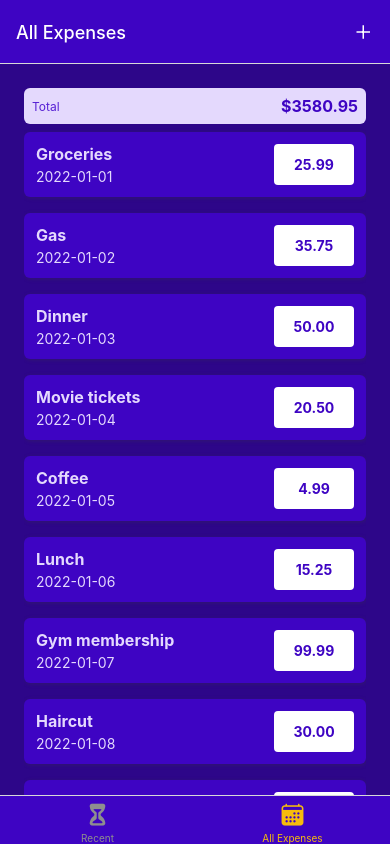
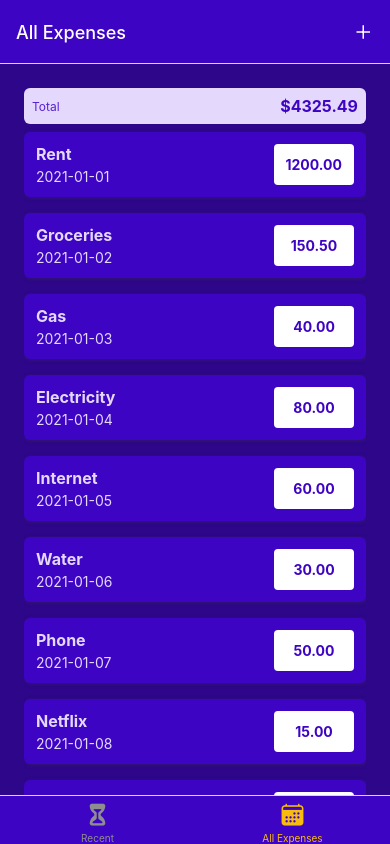
Before and after one commit to iugmali/expo-expense-tracker, a React Native app: screen /AllExpenses in a window 390 px wide. Built offline with nearby package versions, Linux system fonts and the light colour scheme.

Commit message:
add redux to the project and create expenses store

```diff
--- a/App.js
+++ b/App.js
@@ -9,6 +9,8 @@ import AllExpensesScreen from "./src/screens/AllExpensesScreen";
 import {GlobalStyles} from "./src/constants/styles";
 import {Ionicons} from "@expo/vector-icons";
 import IconButton from "./src/components/UI/IconButton";
+import {Provider} from "react-redux";
+import {store} from "./src/store/store";
 
 const Stack = createNativeStackNavigator();
 const BottomTabs = createBottomTabNavigator();
@@ -62,8 +64,14 @@ export default function App() {
   return (
     <>
       <StatusBar style="light" />
+      <Provider store={store} >
         <NavigationContainer>
-        <Stack.Navigator>
+          <Stack.Navigator screenOptions={{
+            headerStyle: {
+              backgroundColor: GlobalStyles.colors.primary500
+            },
+            headerTintColor: 'white',
+          }}>
             <Stack.Screen
               name={'ExpensesOverview'}
               component={ExpenseOverview}
@@ -71,9 +79,12 @@ export default function App() {
                 headerShown: false
               }}
             />
-          <Stack.Screen name={'ManageExpense'} component={ManageExpenseScreen} />
+            <Stack.Screen name={'ManageExpense'} component={ManageExpenseScreen} options={{
+              presentation: 'modal'
+            }}/>
           </Stack.Navigator>
         </NavigationContainer>
+      </Provider>
     </>
   );
 }
--- a/package.json
+++ b/package.json
@@ -13,12 +13,14 @@
     "@react-navigation/bottom-tabs": "^6.5.8",
     "@react-navigation/native": "^6.1.7",
     "@react-navigation/native-stack": "^6.9.13",
+    "@reduxjs/toolkit": "^1.9.5",
     "expo": "~48.0.18",
     "expo-status-bar": "~1.4.4",
     "react": "18.2.0",
     "react-native": "0.71.8",
     "react-native-safe-area-context": "4.5.0",
-    "react-native-screens": "~3.20.0"
+    "react-native-screens": "~3.20.0",
+    "react-redux": "^8.1.1"
   },
   "devDependencies": {
     "@babel/core": "^7.20.0"
--- a/src/components/ExpensesOutput/ExpenseItem.js
+++ b/src/components/ExpensesOutput/ExpenseItem.js
@@ -3,10 +3,13 @@ import {GlobalStyles} from "../../constants/styles";
 import {getFormattedDate} from "../../util/date";
 import {useNavigation} from "@react-navigation/native";
 
-export default function ExpenseItem({description, amount, date}) {
+export default function ExpenseItem({id, description, amount, date}) {
   const navigation = useNavigation();
+  const dateObject = new Date(date);
   const expensePressHandler = () => {
-    navigation.navigate('ManageExpense');
+    navigation.navigate('ManageExpense', {
+      expenseId: id
+    });
   };
 
   return (
@@ -14,7 +17,7 @@ export default function ExpenseItem({description, amount, date}) {
       <View style={styles.expenseItem}>
         <View>
           <Text style={[styles.textBase, styles.description]}>{description}</Text>
-          <Text style={styles.textBase}>{getFormattedDate(date)}</Text>
+          <Text style={styles.textBase}>{getFormattedDate(dateObject)}</Text>
         </View>
         <View style={styles.amountContainer}>
           <Text style={styles.amount}>{amount.toFixed(2)}</Text>
--- a/src/data/dummy-data.js
+++ b/src/data/dummy-data.js
@@ -1,44 +1,42 @@
-import Expense from "../models/expense";
-
 export const expenses = [
-  new Expense("1", "Groceries", 25.99, "2022-01-01"),
-  new Expense("2", "Gas", 35.75, "2022-01-02"),
-  new Expense("3", "Dinner", 50.00, "2022-01-03"),
-  new Expense("4", "Movie tickets", 20.50, "2022-01-04"),
-  new Expense("5", "Coffee", 4.99, "2022-01-05"),
-  new Expense("6", "Lunch", 15.25, "2022-01-06"),
-  new Expense("7", "Gym membership", 99.99, "2022-01-07"),
-  new Expense("8", "Haircut", 30.00, "2022-01-08"),
-  new Expense("9", "Clothes", 75.50, "2022-01-09"),
-  new Expense("10", "Books", 12.99, "2022-01-10"),
-  new Expense("11", "Phone bill", 80.00, "2022-01-11"),
-  new Expense("12", "Internet bill", 60.00, "2022-01-12"),
-  new Expense("13", "Electricity bill", 100.00, "2022-01-13"),
-  new Expense("14", "Water bill", 50.00, "2022-01-14"),
-  new Expense("15", "Rent", 1000.00, "2022-01-15"),
-  new Expense("16", "Car insurance", 150.00, "2022-01-16"),
-  new Expense("17", "Health insurance", 200.00, "2022-01-17"),
-  new Expense("18", "Dental appointment", 75.00, "2022-01-18"),
-  new Expense("19", "Vision appointment", 50.00, "2022-01-19"),
-  new Expense("20", "Gift for friend", 30.00, "2022-01-20"),
-  new Expense("21", "Charity donation", 50.00, "2022-01-21"),
-  new Expense("22", "Vacation", 500.00, "2022-01-22"),
-  new Expense("23", "Concert tickets", 100.00, "2022-01-23"),
-  new Expense("24", "Car repair", 200.00, "2022-01-24"),
-  new Expense("25", "Home repair", 150.00, "2022-01-25"),
-  new Expense("26", "Pet food", 20.00, "2022-01-26"),
-  new Expense("27", "Pet grooming", 50.00, "2022-01-27"),
-  new Expense("28", "Pet toys", 10.00, "2022-01-28"),
-  new Expense("29", "Netflix subscription", 15.00, "2022-01-29"),
-  new Expense("30", "Amazon Prime subscription", 10.00, "2022-01-30"),
-  new Expense("31", "Hulu subscription", 12.00, "2022-01-31"),
-  new Expense("32", "Disney+ subscription", 8.00, "2022-02-01"),
-  new Expense("33", "Spotify subscription", 9.99, "2022-02-02"),
-  new Expense("34", "Gym clothes", 50.00, "2022-02-03"),
-  new Expense("35", "Home decor", 100.00, "2022-02-04"),
-  new Expense("36", "Office supplies", 25.00, "2022-02-05"),
-  new Expense("37", "Car wash", 10.00, "2022-02-06"),
-  new Expense("38", "Parking ticket", 25.00, "2022-02-07"),
-  new Expense("39", "Traffic ticket", 50.00, "2022-02-08"),
-  new Expense("40", "Late fee", 20.00, "2022-02-09")
+  { id: '1', description: 'Rent', amount: 1200.00, date: '2021-01-01' },
+  { id: '2', description: 'Groceries', amount: 150.50, date: '2021-01-02' },
+  { id: '3', description: 'Gas', amount: 40.00, date: '2021-01-03' },
+  { id: '4', description: 'Electricity', amount: 80.00, date: '2021-01-04' },
+  { id: '5', description: 'Internet', amount: 60.00, date: '2021-01-05' },
+  { id: '6', description: 'Water', amount: 30.00, date: '2021-01-06' },
+  { id: '7', description: 'Phone', amount: 50.00, date: '2021-01-07' },
+  { id: '8', description: 'Netflix', amount: 15.00, date: '2021-01-08' },
+  { id: '9', description: 'Hulu', amount: 10.00, date: '2021-01-09' },
+  { id: '10', description: 'Amazon Prime', amount: 12.99, date: '2021-01-10' },
+  { id: '11', description: 'Car Insurance', amount: 100.00, date: '2021-01-11' },
+  { id: '12', description: 'Health Insurance', amount: 200.00, date: '2021-01-12' },
+  { id: '13', description: 'Dental Insurance', amount: 50.00, date: '2021-01-13' },
+  { id: '14', description: 'Life Insurance', amount: 75.00, date: '2021-01-14' },
+  { id: '15', description: 'Car Payment', amount: 300.00, date: '2021-01-15' },
+  { id: '16', description: 'Student Loan', amount: 200.00, date: '2021-01-16' },
+  { id: '17', description: 'Credit Card Payment', amount: 100.00, date: '2021-01-17' },
+  { id: '18', description: 'Gasoline', amount: 50.00, date: '2021-01-18' },
+  { id: '19', description: 'Car Maintenance', amount: 75.00, date: '2021-01-19' },
+  { id: '20', description: 'Clothing', amount: 50.00, date: '2021-01-20' },
+  { id: '21', description: 'Shoes', amount: 75.00, date: '2021-01-21' },
+  { id: '22', description: 'Haircut', amount: 25.00, date: '2021-01-22' },
+  { id: '23', description: 'Gym Membership', amount: 50.00, date: '2021-01-23' },
+  { id: '24', description: 'Music Streaming', amount: 10.00, date: '2021-01-24' },
+  { id: '25', description: 'Video Streaming', amount: 15.00, date: '2021-01-25' },
+  { id: '26', description: 'Books', amount: 20.00, date: '2021-01-26' },
+  { id: '27', description: 'Magazines', amount: 5.00, date: '2021-01-27' },
+  { id: '28', description: 'Newspaper', amount: 2.00, date: '2021-01-28' },
+  { id: '29', description: 'Gifts', amount: 50.00, date: '2021-01-29' },
+  { id: '30', description: 'Charity', amount: 25.00, date: '2021-01-30' },
+  { id: '31', description: 'Vacation', amount: 500.00, date: '2021-01-31' },
+  { id: '32', description: 'Home Repairs', amount: 100.00, date: '2021-02-01' },
+  { id: '33', description: 'Home Maintenance', amount: 50.00, date: '2021-02-02' },
+  { id: '34', description: 'Home Insurance', amount: 150.00, date: '2021-02-03' },
+  { id: '35', description: 'Property Taxes', amount: 200.00, date: '2021-02-04' },
+  { id: '36', description: 'Home Security', amount: 30.00, date: '2021-02-05' },
+  { id: '37', description: 'Home Cleaning', amount: 50.00, date: '2021-02-06' },
+  { id: '38', description: 'Home Improvement', amount: 75.00, date: '2021-02-07' },
+  { id: '39', description: 'Home Decor', amount: 25.00, date: '2021-02-08' },
+  { id: '40', description: 'Home Entertainment', amount: 20.00, date: '2021-02-09' }
 ];
--- a/src/models/expense.js
+++ /dev/null
@@ -1,15 +0,0 @@
-class Expense {
-  constructor(
-    id,
-    description,
-    amount,
-    date
-  ) {
-    this.id = id;
-    this.description = description;
-    this.amount = amount;
-    this.date = new Date(date);
-  }
-}
-
-export default Expense;
--- a/src/screens/AllExpensesScreen.js
+++ b/src/screens/AllExpensesScreen.js
@@ -1,9 +1,10 @@
 import React from 'react';
 import { StyleSheet, Text, View } from 'react-native';
 import ExpensesOutput from "../components/ExpensesOutput/ExpensesOutput";
-import {expenses} from "../data/dummy-data";
+import {useSelector} from "react-redux";
 
 export default function AllExpensesScreen() {
+  const expenses = useSelector((state) => state.expenses.expenses);
   return (
     <ExpensesOutput expenses={expenses} expensesPeriod={'Total'} />
   );
--- a/src/screens/ManageExpenseScreen.js
+++ b/src/screens/ManageExpenseScreen.js
@@ -1,10 +1,67 @@
-import React from 'react';
+import React, {useLayoutEffect} from 'react';
 import { StyleSheet, Text, View } from 'react-native';
+import IconButton from "../components/UI/IconButton";
+import {GlobalStyles} from "../constants/styles";
+import Button from "../components/UI/Button";
+import {useDispatch} from "react-redux";
+import {removeExpense} from "../store/expenses";
 
-export default function ManageExpenseScreen() {
+export default function ManageExpenseScreen({route, navigation}) {
+  const editedExpenseId = route.params?.expenseId;
+  const isEditing = !!editedExpenseId;
+  const dispatch = useDispatch();
+
+  useLayoutEffect(() => {
+    navigation.setOptions({
+      title: isEditing ? 'Edit Expense' : 'Add Expense'
+    })
+  }, [navigation, isEditing]);
+
+  function cancelHandler() {
+    navigation.goBack();
+
+  }
+
+  function confirmHandler() {
+    navigation.goBack();
+  }
+
+  function deleteHandler() {
+    dispatch(removeExpense({id: editedExpenseId}));
+    navigation.goBack();
+  }
+
   return (
-    <View>
-      <Text>Hello World!</Text>
+    <View style={styles.container}>
+      <View style={styles.buttons}>
+        <Button style={styles.button} mode={'flat'} onPress={cancelHandler}>Cancel</Button>
+        <Button style={styles.button} mode={''} onPress={confirmHandler}>{isEditing ? 'Update' : 'Add'}</Button>
+      </View>
+      {isEditing && <View style={styles.deleteContainer}><IconButton icon={'trash'} color={GlobalStyles.colors.error500} size={36} onPress={deleteHandler} /></View> }
     </View>
   );
 }
+
+const styles = StyleSheet.create({
+  container: {
+    flex: 1,
+    padding: 24,
+    backgroundColor: GlobalStyles.colors.primary800
+  },
+  buttons: {
+    flexDirection: 'row',
+    justifyContent: 'center',
+    alignItems: 'center'
+  },
+  button: {
+    minWidth: 120,
+    marginHorizontal: 8
+  },
+  deleteContainer: {
+    marginTop: 16,
+    paddingTop: 8,
+    borderTopWidth: 2,
+    borderTopColor: GlobalStyles.colors.primary200,
+    alignItems: 'center'
+  }
+})
--- a/src/screens/RecentExpensesScreen.js
+++ b/src/screens/RecentExpensesScreen.js
@@ -1,9 +1,10 @@
 import React from 'react';
 import { StyleSheet, Text, View } from 'react-native';
 import ExpensesOutput from "../components/ExpensesOutput/ExpensesOutput";
-import {expenses} from "../data/dummy-data";
+import {useSelector} from "react-redux";
 
 export default function RecentExpensesScreen() {
+  const expenses = useSelector((state) => state.expenses.expenses);
   return (
     <ExpensesOutput expenses={expenses} expensesPeriod={'Last 7 days'} />
   );
--- /dev/null
+++ b/src/store/expenses.js
@@ -0,0 +1,29 @@
+import {createSlice} from "@reduxjs/toolkit";
+import {expenses} from "../data/dummy-data";
+
+const expensesSlice = createSlice({
+  name: 'expenses',
+  initialState: {
+    expenses: expenses
+  },
+  reducers: {
+    addExpense: (state, action) => {
+      const id = new Date().toString() + Math.random().toString();
+      state.expenses.unshift({id: id, ...action.payload.expenseData});
+    },
+    updateExpense: (state, action) => {
+      const pos = state.expenses.map(e => e.id).indexOf(action.payload.id);
+      state.expenses.splice(pos, 1, {id: action.payload.id, ...action.payload.expenseData});
+    },
+    removeExpense: (state, action) => {
+      const pos = state.expenses.map(e => e.id).indexOf(action.payload.id);
+      state.expenses.splice(pos, 1);
+    }
+  }
+})
+
+export const addExpense = expensesSlice.actions.addExpense;
+export const updateExpense = expensesSlice.actions.updateExpense;
+export const removeExpense = expensesSlice.actions.removeExpense;
+
+export default expensesSlice.reducer;
--- /dev/null
+++ b/src/store/store.js
@@ -0,0 +1,8 @@
+import {configureStore} from "@reduxjs/toolkit";
+import expensesReducer from './expenses';
+
+export const store = configureStore({
+  reducer: {
+    expenses: expensesReducer
+  }
+});
```
Also changed, not shown: 1 other file (tests, documents, lock files or other folders). Lines whose indentation alone changed are shown as unchanged.
